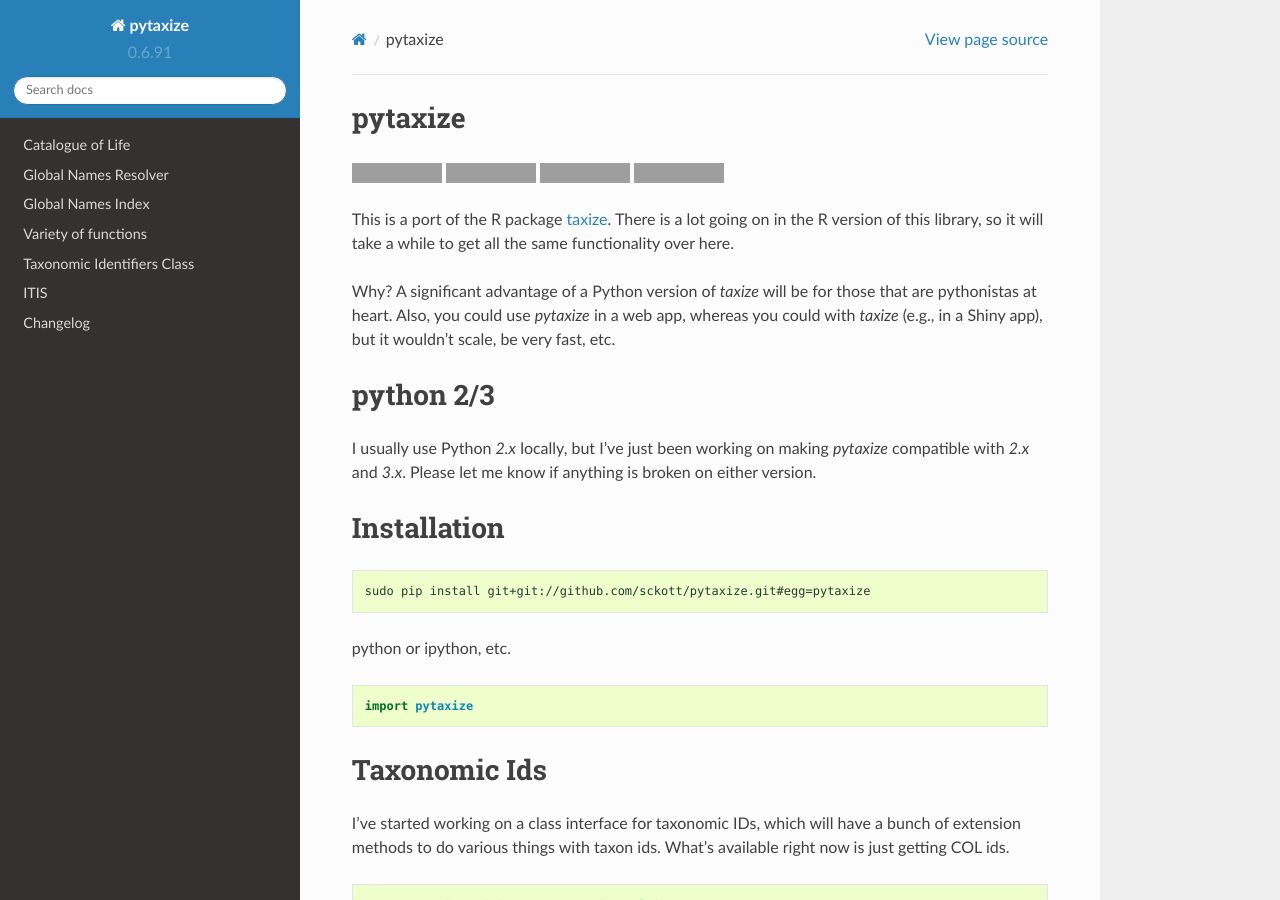
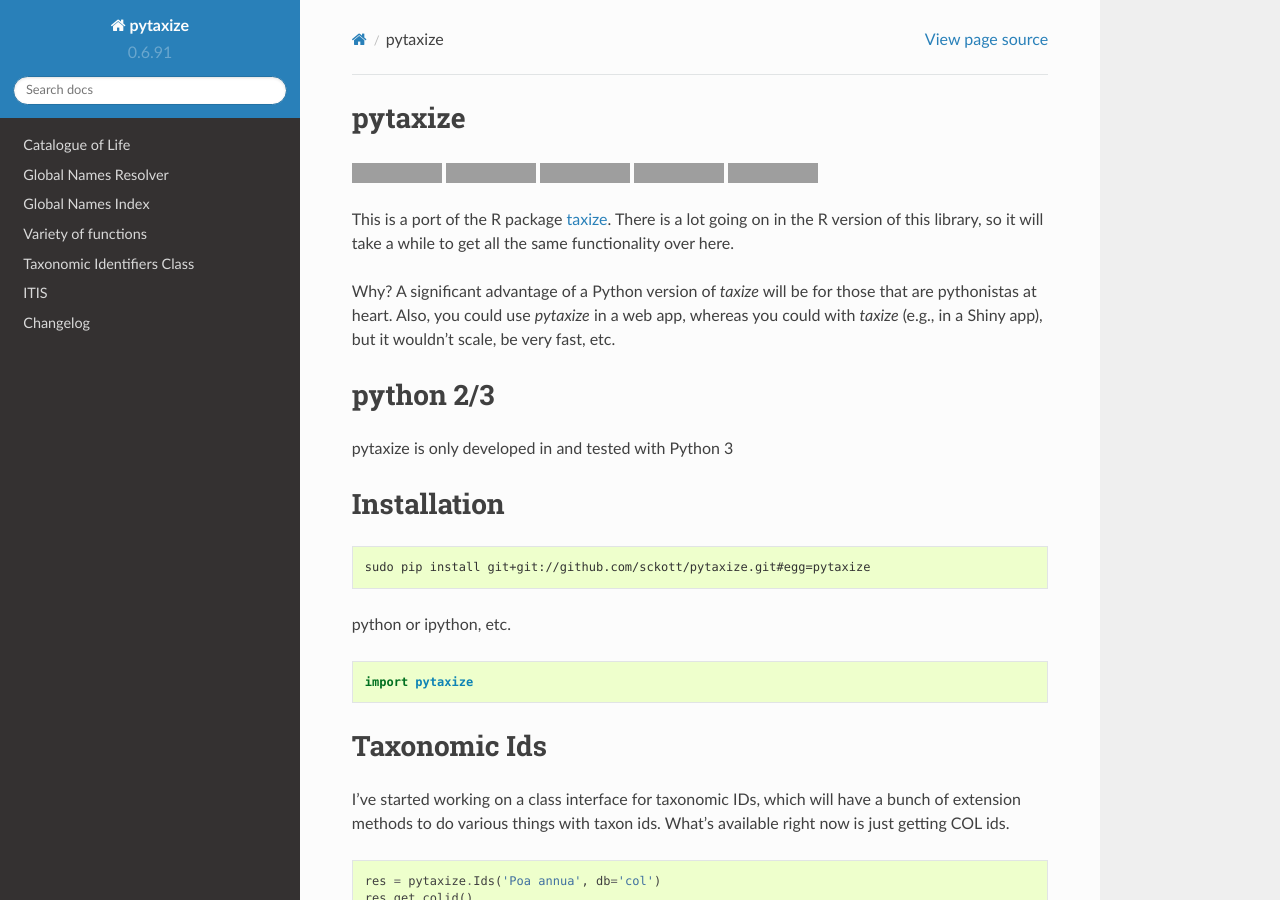
Before and after one commit to sckott/pytaxize, a Sphinx documentation site: the page built from docs/index.rst, in a window 1280 px wide and 900 px high. Built offline with Sphinx 7.4.7 and the Read the Docs theme 2.0.0, drawn with Linux system fonts in a browser that asks for light colours; grey boxes are pictures that could not be loaded.

Commit message:
update readme bit about python 2/3

```diff
--- a/README.rst
+++ b/README.rst
@@ -10,7 +10,7 @@
 python 2/3
 ==========
 
-I usually use Python `2.x` locally, but I've just been working on making `pytaxize` compatible with `2.x` and `3.x`. Please let me know if anything is broken on either version.
+pytaxize is only developed in and tested with Python 3
 
 Installation
 ============
--- a/docs/index.rst
+++ b/docs/index.rst
@@ -10,7 +10,7 @@
 python 2/3
 ==========
 
-I usually use Python `2.x` locally, but I've just been working on making `pytaxize` compatible with `2.x` and `3.x`. Please let me know if anything is broken on either version.
+pytaxize is only developed in and tested with Python 3
 
 Installation
 ============
```
Also changed, not shown: other parts of docs/index.rst (+3 -1 lines).
